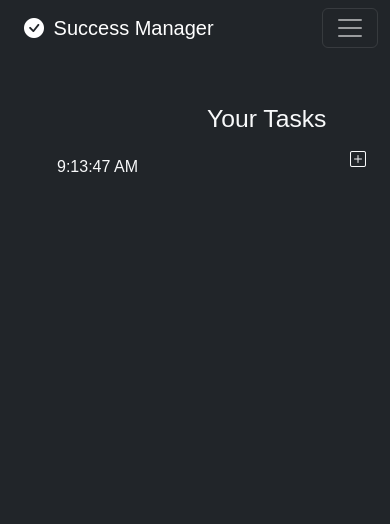
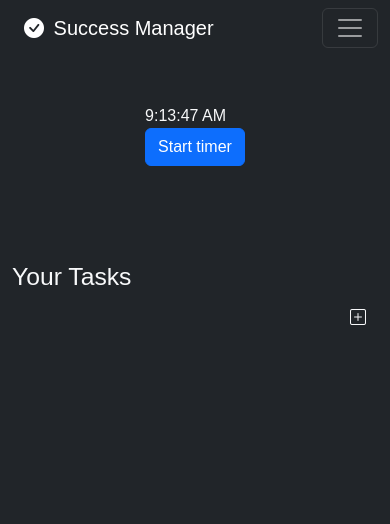
Before and after one commit to PiumalRangana/success-manager-cs50, a Flask app: page /home in a window 390 px wide. Shown: the top 524 px of the page. Run offline with Flask 3, Linux system fonts and the light colour scheme; the visitor is signed in with stand-in values (Sample User, id 1); data that the repository does not hold is empty.

Commit message:
added bootstrap classes to make the layout responsive

```diff
--- a/app/templates/index.html
+++ b/app/templates/index.html
@@ -3,6 +3,7 @@
 {% block title %}Home{% endblock %}
 
 {% block content %}
+<script src="../static/time.js"></script>
 <header class="siteHeader">
     <!-- Navigation -->
     <nav class="navbar navbar-expand-md navbar-dark bg-dark">
@@ -53,12 +54,19 @@
 <div class="container">
     <!--Time-->
     <div class="row">
-        <div class="col my-5 d-flex justify-content-center">
-            <div class="clock text-light align-self-center" id="clock"></div>
+        <div class="col-12 col-lg-6 my-5 d-flex justify-content-center">
+            <div class="align-self-center">
+                <!--Clock-->
+                <div class="clock text-light" id="clock"></div>
+
+                <!--Start timer button-->
+                <button class="btn btn-primary">Start timer</button>
+
+            </div>
         </div>
 
-    <!--Tasks list-->
-        <div class="col my-5">
+        <!--Tasks list-->
+        <div class="col-12 col-lg-6 my-5">
             <div>
                 <h2 class="text-light">Your Tasks</h2>
 
@@ -111,5 +119,4 @@
         </div>
     </div>
 </div>
-<script src="../static/time.js"></script>
 {% endblock %}
```
